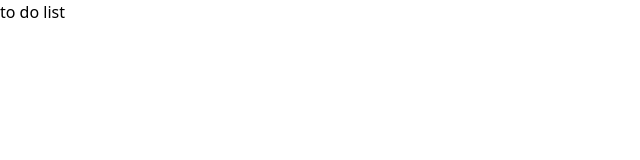
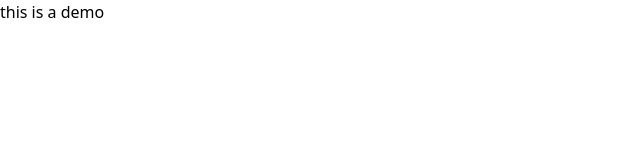
Before and after one commit to saurabhkumarxmpt/Mini-React-Projects, a React (Vite) app in the folder TO-DO-List-App/: page / in a window 1280 px wide. Shown: the top 160 px of the page, without its empty margins (0-640 px from the left). Built offline with nearby package versions, Linux system fonts and the light colour scheme.

Commit message:
checking the git

```diff
--- a/TO-DO-List-App/src/App.jsx
+++ b/TO-DO-List-App/src/App.jsx
@@ -5,7 +5,7 @@ function App() {
 
   return (
     <>
-      <h1>to do list</h1>
+      <h1>this is  a demo</h1>
     </>
   )
 }
```
